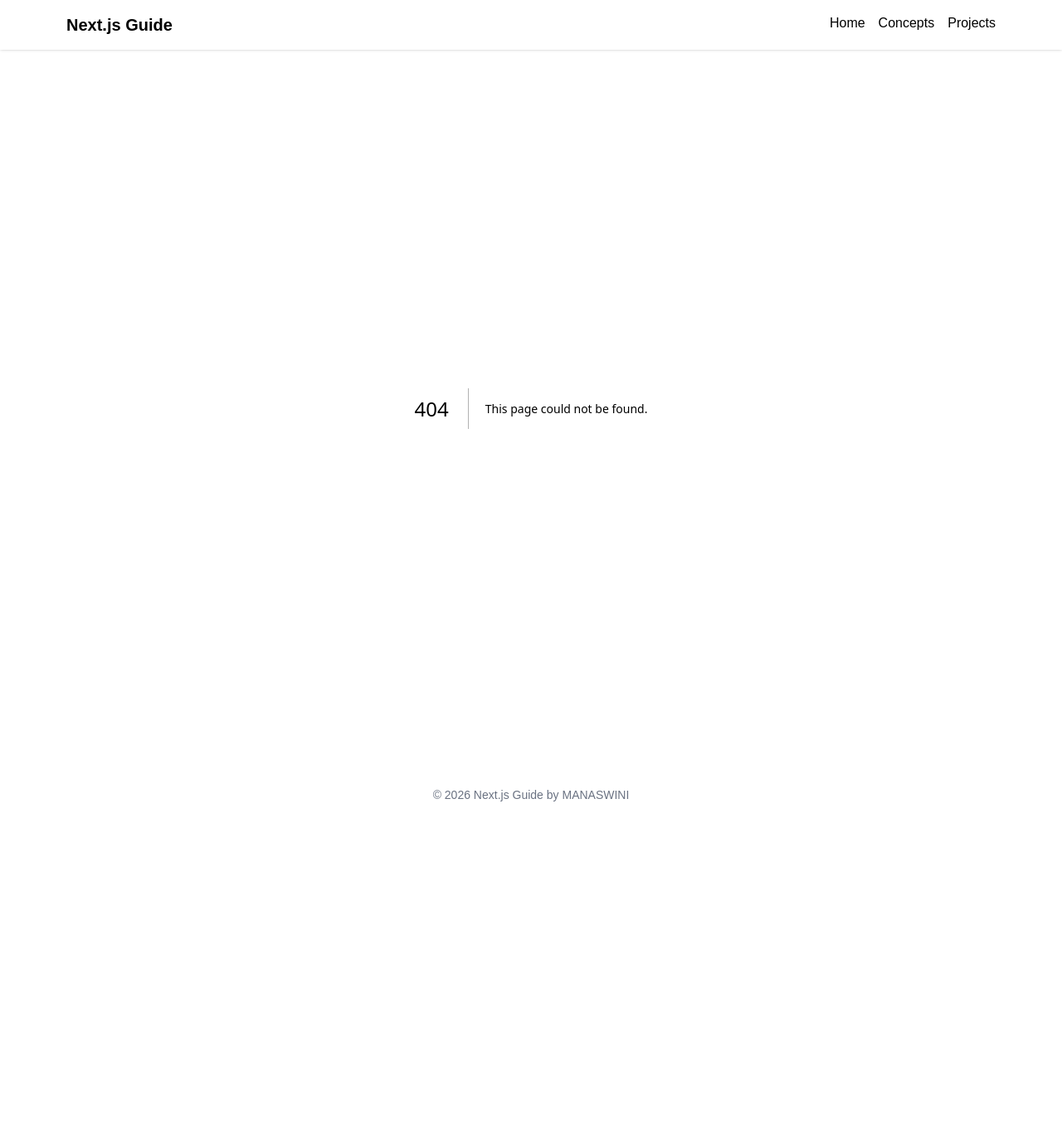
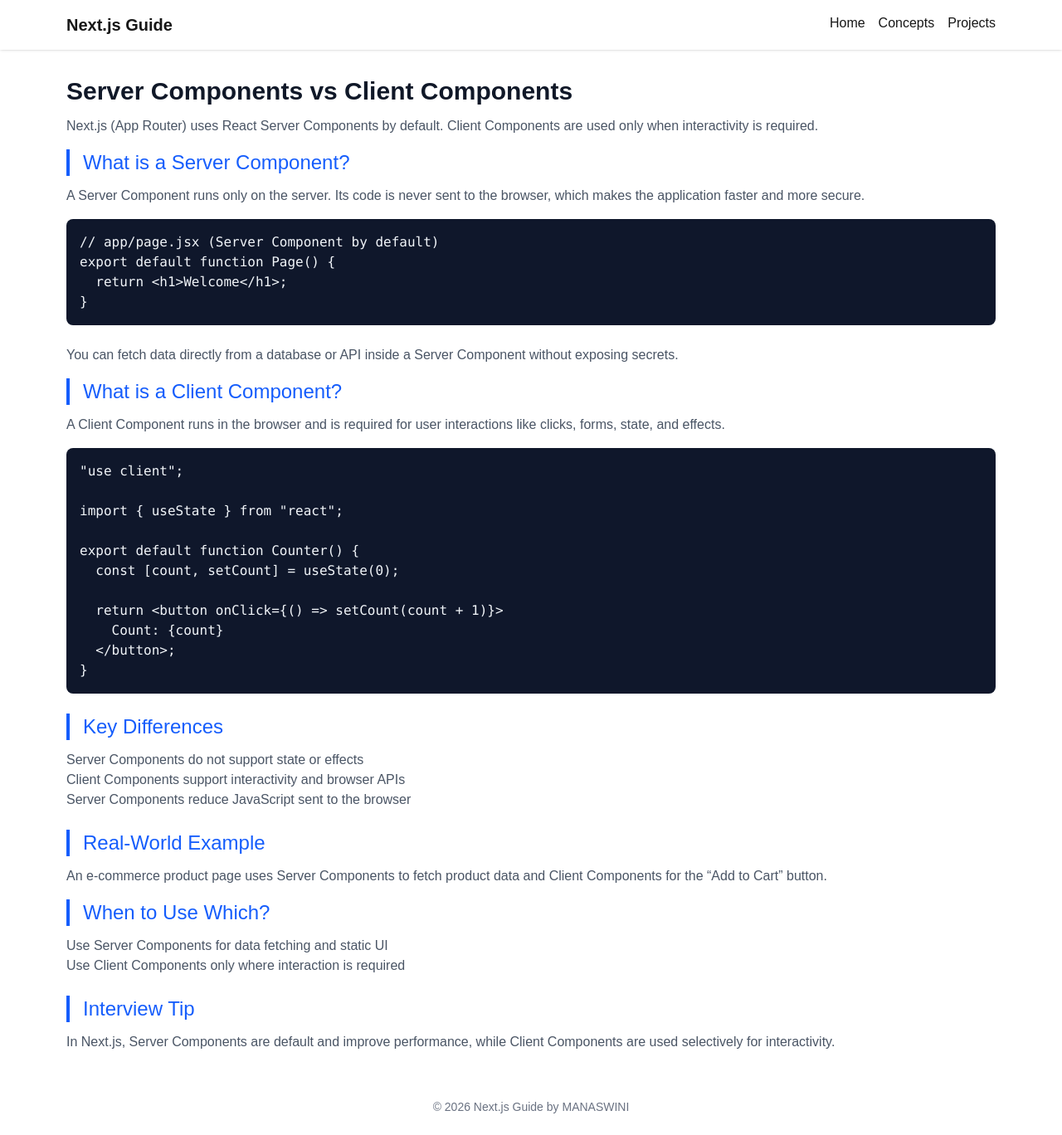
Before and after one commit to Monisasmal/nextjs-concept, a Next.js app: page /concepts/ServerVsClientComponent in a window 1280 px wide. Before the commit this address had no page. Shown: the whole page at 83% size. Before the commit the page ends 992 px from the top, so only its background shows below. Built offline with nearby package versions, Linux system fonts and the light colour scheme.

Commit message:
update concept

```diff
--- /dev/null
+++ b/src/app/concepts/ServerVsClientComponent/page.jsx
@@ -0,0 +1,111 @@
+export const metadata = {
+  title: "Server vs Client Components in Next.js",
+  description:
+    "Understand the difference between React Server Components and Client Components in Next.js with real-world examples.",
+};
+
+export default function ServerVsClientPage() {
+  return (
+    <article className="prose prose-slate max-w-none">
+      <h1 className="text-2xl md:text-3xl font-bold text-gray-900 mb-3">
+        Server Components vs Client Components
+      </h1>
+
+      <p className="mb-4 text-gray-600">
+        Next.js (App Router) uses React Server Components by default.
+        Client Components are used only when interactivity is required.
+      </p>
+
+      {/* SERVER COMPONENT */}
+      <h2 className="text-2xl text-blue-600 border-l-4 border-blue-600 pl-4 mb-3">
+        What is a Server Component?
+      </h2>
+
+      <p className="text-gray-600 mb-4">
+        A Server Component runs only on the server. Its code is never sent
+        to the browser, which makes the application faster and more secure.
+      </p>
+
+      <pre className="rounded-lg bg-slate-900 p-4 text-slate-100 mb-6 overflow-x-auto">
+        <code>
+{`// app/page.jsx (Server Component by default)
+export default function Page() {
+  return <h1>Welcome</h1>;
+}`}
+        </code>
+      </pre>
+
+      <p className="text-gray-600 mb-4">
+        You can fetch data directly from a database or API inside a Server
+        Component without exposing secrets.
+      </p>
+
+      {/* CLIENT COMPONENT */}
+      <h2 className="text-2xl text-blue-600 border-l-4 border-blue-600 pl-4 mb-3">
+        What is a Client Component?
+      </h2>
+
+      <p className="text-gray-600 mb-4">
+        A Client Component runs in the browser and is required for user
+        interactions like clicks, forms, state, and effects.
+      </p>
+
+      <pre className="rounded-lg bg-slate-900 p-4 text-slate-100 mb-6 overflow-x-auto">
+        <code>
+{`"use client";
+
+import { useState } from "react";
+
+export default function Counter() {
+  const [count, setCount] = useState(0);
+
+  return <button onClick={() => setCount(count + 1)}>
+    Count: {count}
+  </button>;
+}`}
+        </code>
+      </pre>
+
+      {/* KEY DIFFERENCES */}
+      <h2 className="text-2xl text-blue-600 border-l-4 border-blue-600 pl-4 mb-3">
+        Key Differences
+      </h2>
+
+      <ul className="text-gray-600 mb-6">
+        <li>Server Components do not support state or effects</li>
+        <li>Client Components support interactivity and browser APIs</li>
+        <li>Server Components reduce JavaScript sent to the browser</li>
+      </ul>
+
+      {/* REAL WORLD */}
+      <h2 className="text-2xl text-blue-600 border-l-4 border-blue-600 pl-4 mb-3">
+        Real-World Example
+      </h2>
+
+      <p className="text-gray-600 mb-4">
+        An e-commerce product page uses Server Components to fetch product
+        data and Client Components for the “Add to Cart” button.
+      </p>
+
+      {/* WHEN TO USE */}
+      <h2 className="text-2xl text-blue-600 border-l-4 border-blue-600 pl-4 mb-3">
+        When to Use Which?
+      </h2>
+
+      <ul className="text-gray-600 mb-6">
+        <li>Use Server Components for data fetching and static UI</li>
+        <li>Use Client Components only where interaction is required</li>
+      </ul>
+
+      {/* INTERVIEW TIP */}
+      <h2 className="text-2xl text-blue-600 border-l-4 border-blue-600 pl-4 mb-3">
+        Interview Tip
+      </h2>
+
+      <p className="text-gray-600">
+        In Next.js, Server Components are default and improve performance,
+        while Client Components are used selectively for interactivity.
+      </p>
+    </article>
+  );
+}
--- a/src/app/concepts/page.jsx
+++ b/src/app/concepts/page.jsx
@@ -11,7 +11,7 @@ const concepts = [
   {name:  "What is Route Groups()?", path:"/concepts/RouteGroups"},
   {name:  "What is Image Component?", path:"/concepts/ImageComponent"},
   {name:  "How does Next.js handle fonts, SEO, metadata, and favicon?", path:"concepts/FontSEOMetadataFavicon"},
-  // {name:  "Difference between React Server Components and Client Components", path:"concepts/ServerVsClientComponent"},
+  {name:  "Difference between React Server Components and Client Components", path:"concepts/ServerVsClientComponent"},
   // {name:  "Understanding use client and Async Components in Next.js", path:"concepts/useClient&AsyncServerComponent"},
   // {name:  "What is params and searchParams?", path:"concepts/params&searchParams"},
   // {name:  "What is Dynamic Routing ?", path:"concepts/DynamicRouting"},
```
